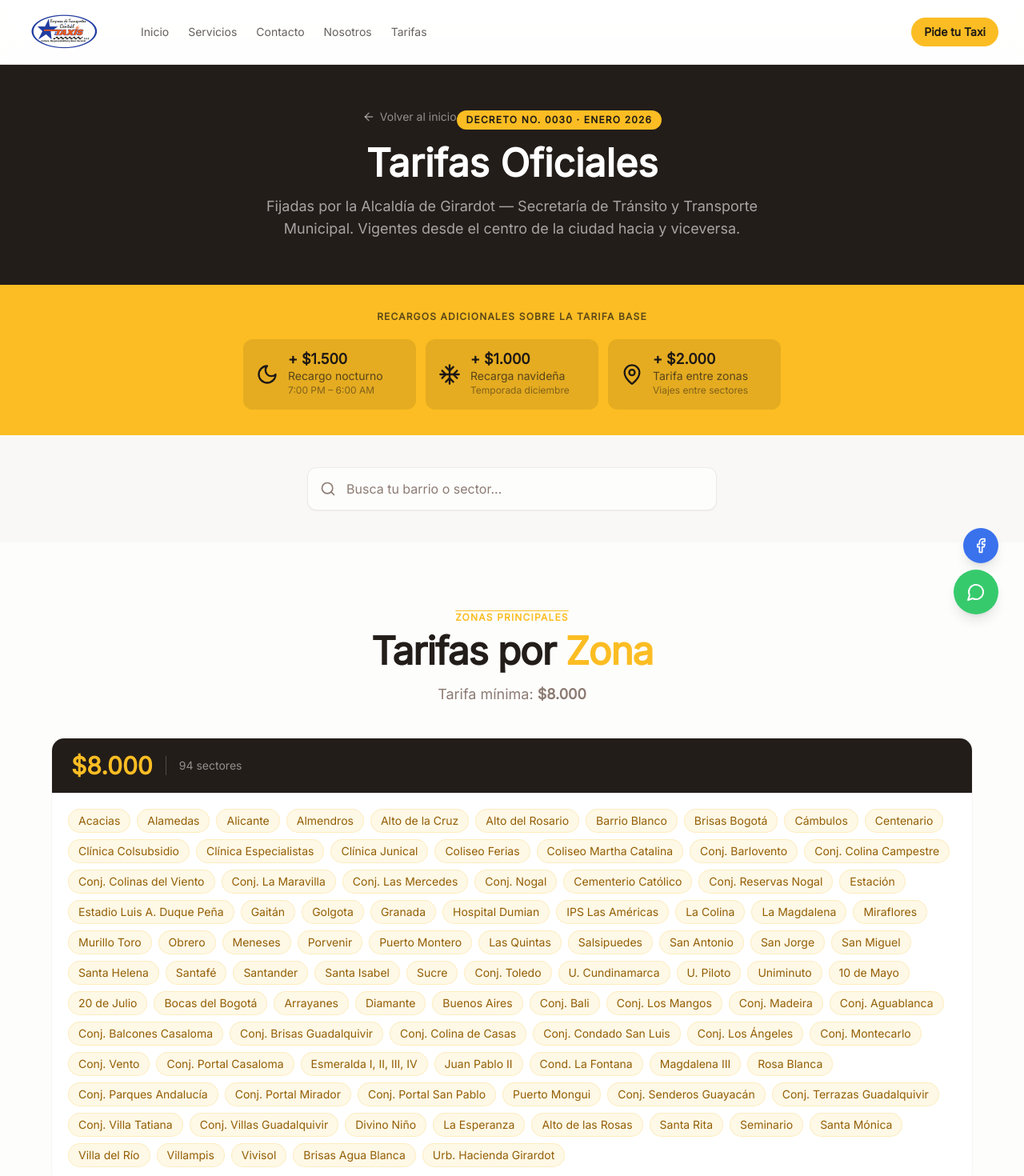
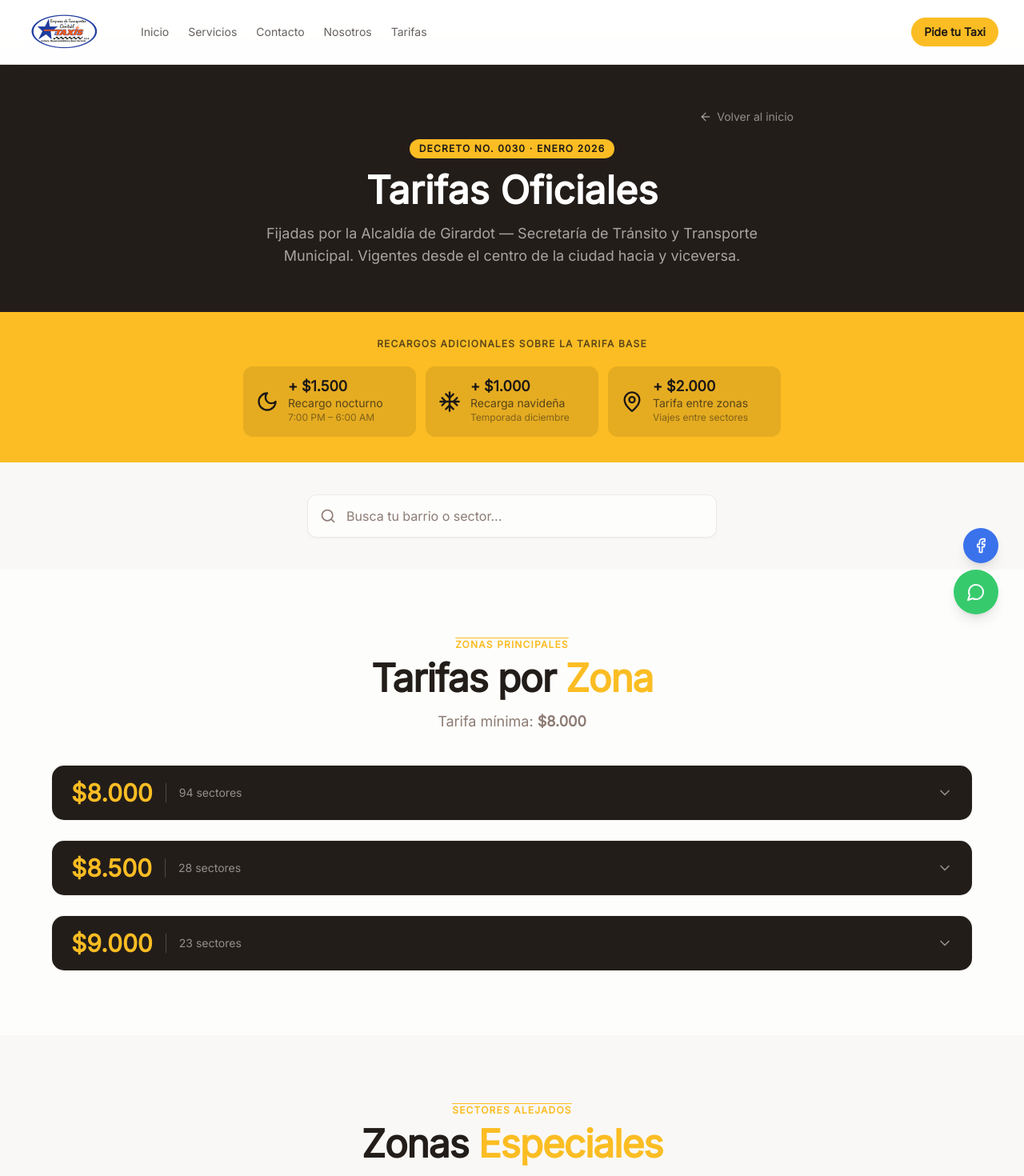
Before and after one commit to El-Jimenezzz/Central_Web, a React (Vite) app: page /tarifas in a window 1280 px wide. Shown: the top 1470 px of the page at 80% size. Built offline with nearby package versions, Linux system fonts and the light colour scheme.

Commit message:
fix: hero layout y acordeones en zonas de tarifas

```diff
--- a/src/pages/Tarifas.tsx
+++ b/src/pages/Tarifas.tsx
@@ -4,7 +4,7 @@ import Header from "@/components/Header";
 import Footer from "@/components/Footer";
 import WhatsAppFloat from "@/components/WhatsAppFloat";
 import ScrollToTop from "@/components/ScrollToTop";
-import { Search, Moon, Snowflake, MapPin, Info, ArrowLeft } from "lucide-react";
+import { Search, Moon, Snowflake, MapPin, Info, ArrowLeft, ChevronDown } from "lucide-react";
 
 // Scroll al top al montar la página
 const useScrollToTop = () => {
@@ -128,6 +128,11 @@ const sitiosTuristicos = [
 const Tarifas = () => {
   useScrollToTop();
   const [busqueda, setBusqueda] = useState("");
+  const [zonasAbiertas, setZonasAbiertas] = useState<Record<number, boolean>>({});
+
+  const toggleZona = (precio: number) => {
+    setZonasAbiertas((prev) => ({ ...prev, [precio]: !prev[precio] }));
+  };
 
   const normalizar = (texto: string) =>
     texto.toLowerCase().normalize("NFD").replace(/[\u0300-\u036f]/g, "");
@@ -152,14 +157,19 @@ const Tarifas = () => {
 
         {/* ── Hero ── */}
         <section className="bg-foreground text-white py-14 px-4">
-          <div className="container mx-auto max-w-3xl text-center">
+          <div className="container mx-auto max-w-3xl">
+            {/* Volver al inicio — alineado a la derecha */}
+            <div className="flex justify-end mb-4">
               <Link
                 to="/"
-              className="inline-flex items-center gap-1.5 text-white/50 hover:text-white text-sm mb-6 transition-colors"
+                className="inline-flex items-center gap-1.5 text-white/50 hover:text-white text-sm transition-colors"
               >
                 <ArrowLeft className="h-4 w-4" />
                 Volver al inicio
               </Link>
+            </div>
+            {/* Contenido centrado */}
+            <div className="text-center">
               <div className="inline-block bg-primary text-primary-foreground text-xs font-bold px-3 py-1 rounded-full mb-4 uppercase tracking-widest">
                 Decreto No. 0030 · Enero 2026
               </div>
@@ -170,6 +180,7 @@ const Tarifas = () => {
                 Fijadas por la Alcaldía de Girardot — Secretaría de Tránsito y Transporte Municipal.
                 Vigentes desde el centro de la ciudad hacia y viceversa.
               </p>
+            </div>
           </div>
         </section>
 
@@ -251,10 +262,17 @@ const Tarifas = () => {
                 const destinosFiltrados = filtrarDestinos(zona.destinos);
                 if (terminoBusqueda && destinosFiltrados.length === 0) return null;
 
+                // Si hay búsqueda activa, forzar abierto
+                const abierto = terminoBusqueda ? true : !!zonasAbiertas[zona.precio];
+
                 return (
                   <div key={zona.precio} className="taxi-card p-0 overflow-hidden">
-                    {/* Cabecera */}
-                    <div className="flex items-center gap-4 bg-foreground px-6 py-4">
+                    {/* Cabecera — clickeable */}
+                    <button
+                      onClick={() => toggleZona(zona.precio)}
+                      className="w-full flex items-center justify-between gap-4 bg-foreground px-6 py-4 text-left"
+                    >
+                      <div className="flex items-center gap-4">
                         <span className="text-primary text-3xl font-extrabold">
                           ${zona.precio.toLocaleString("es-CO")}
                         </span>
@@ -263,7 +281,12 @@ const Tarifas = () => {
                           {zona.destinos.length} sectores
                         </span>
                       </div>
-                    {/* Chips */}
+                      <ChevronDown
+                        className={`h-5 w-5 text-white/50 shrink-0 transition-transform duration-300 ${abierto ? "rotate-180" : ""}`}
+                      />
+                    </button>
+                    {/* Chips — colapsables */}
+                    {abierto && (
                       <div className="p-5 flex flex-wrap gap-2">
                         {destinosFiltrados.map((destino) => (
                           <span
@@ -274,6 +297,7 @@ const Tarifas = () => {
                           </span>
                         ))}
                       </div>
+                    )}
                   </div>
                 );
               })}
```
Lines whose indentation alone changed are shown as unchanged.
